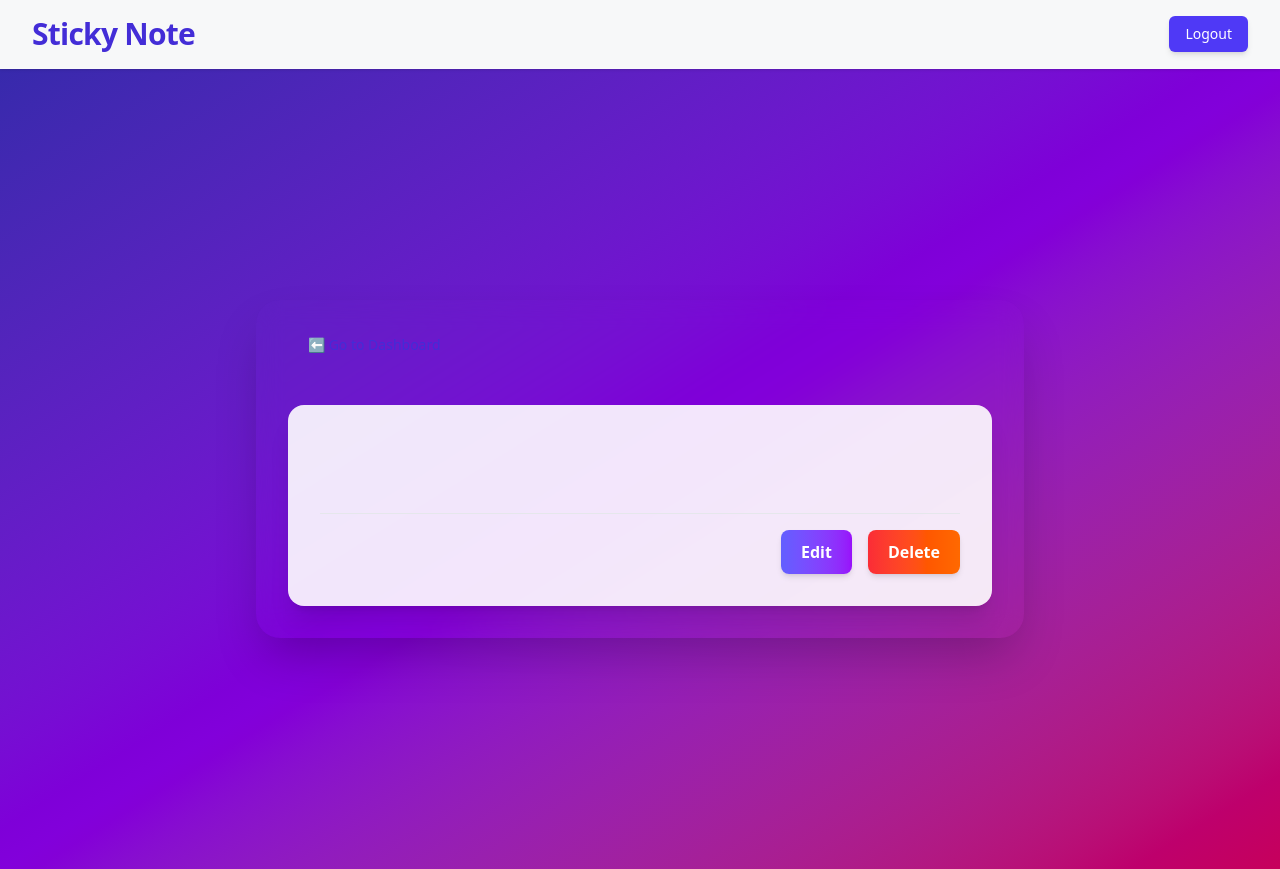
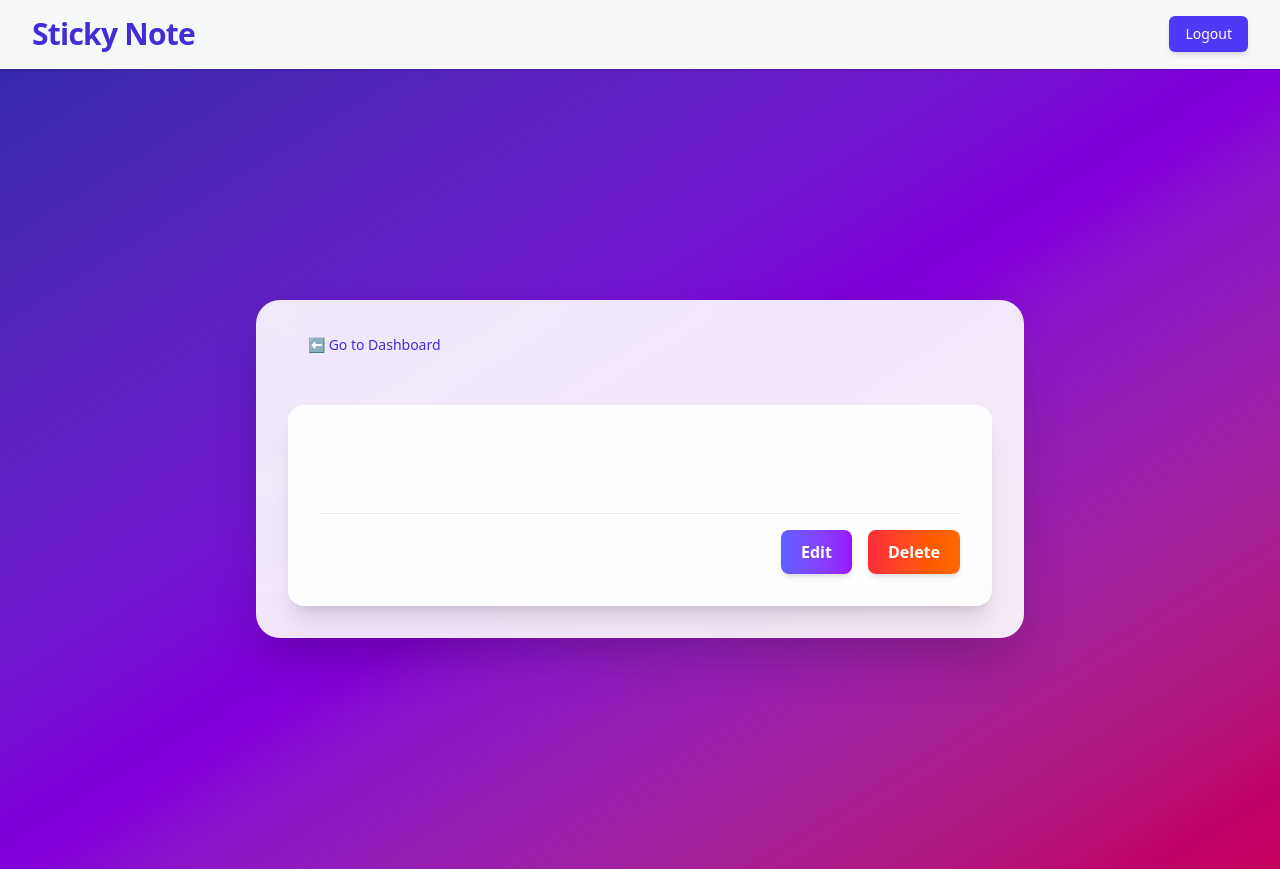
Before and after one commit to Anjalikumari011/project-note-keeper, a React (Vite) app: page /details/1 in a window 1280 px wide. Built offline with nearby package versions, Linux system fonts and the light colour scheme; no server answers; sample sign-in values are in the browser's storage.

Commit message:
note details

```diff
--- a/src/pages/NoteDetails.jsx
+++ b/src/pages/NoteDetails.jsx
@@ -25,7 +25,7 @@ export default function NoteDetails(){
 
     return(
         <div className="min-h-screen bg-gradient-to-br from-indigo-800 via-purple-700 to-pink-700 flex items-center justify-center px-4 py-12">
-            <div className="max-w-3xl w-full bd-white/90 backdrop-blur-md rounded-3xl shadow-2xl p-8">
+            <div className="max-w-3xl w-full bg-white/90 backdrop-blur-md rounded-3xl shadow-2xl p-8">
                 <button
                 onClick={()=>navigate('/dashboard')}
                 className="w-[100%] text-indigo-700 font-medium rounded-lg text-sm px-5 py-2.5 text-left transition cursor-pointer -mt-[10px]">
```
